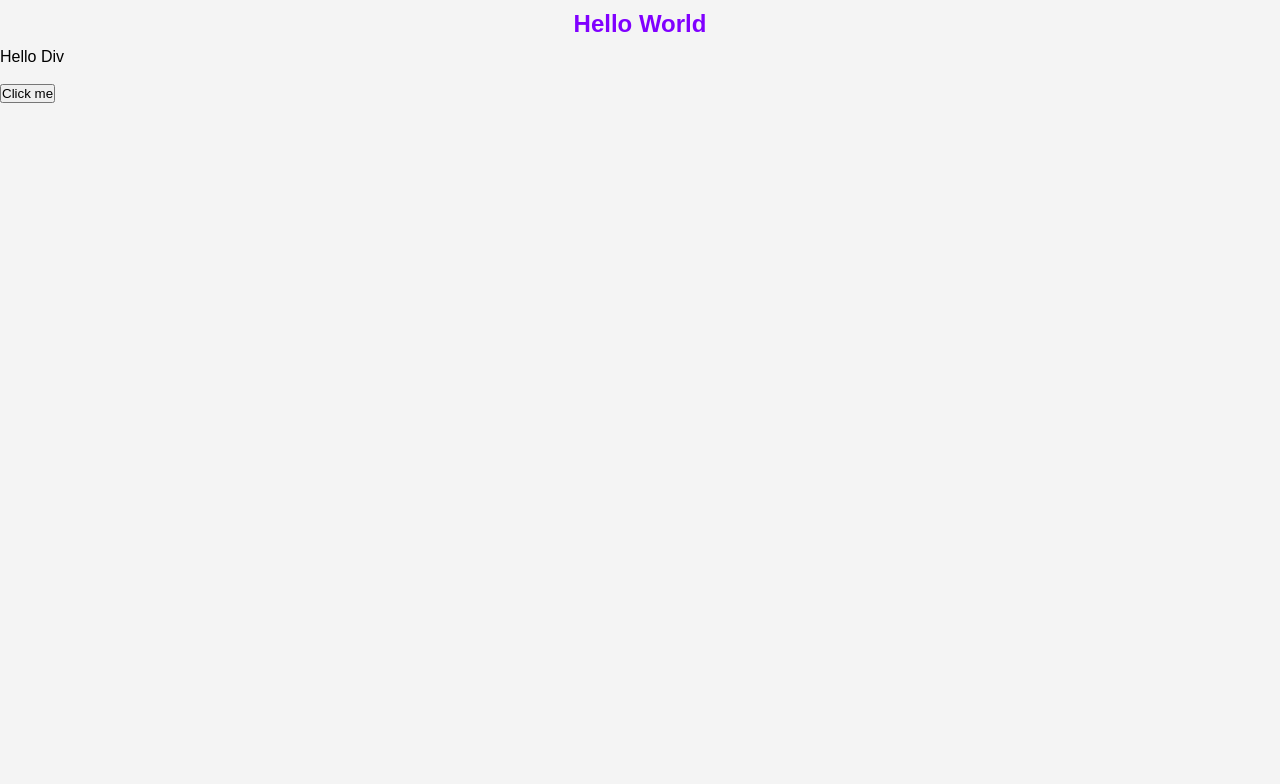
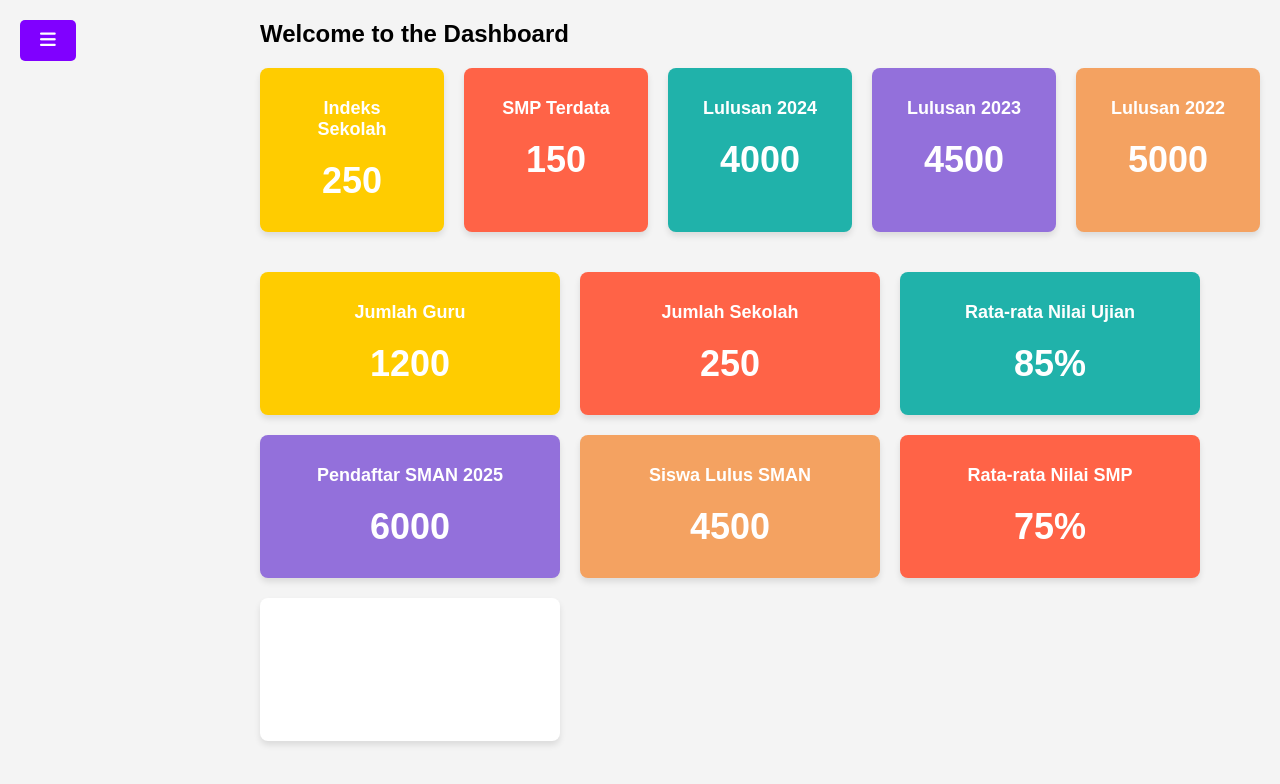
Before and after one commit to PPDBJATIM/PPDBJATIM.github.io, a plain HTML site: page index.html in a window 1280 px wide. Drawn offline with Linux system fonts and the light colour scheme.

Commit message:
Update index.html

```diff
--- a/index.html
+++ b/index.html
@@ -1,15 +1,91 @@
 <!DOCTYPE html>
 <html lang="en">
-    <head>
-        <meta charset="UTF-8" />
-        <title>Title</title>
-        <link rel="stylesheet" href="styles.css" />
-        <script src="script.js"></script>
-    </head>
-    <body>
-        <h1 class="title">Hello World</h1>
-        <div id="mainDiv">Hello Div</div>
-        <br />
-        <button onclick="buttonClicked()">Click me</button>
-    </body>
+<head>
+    <meta charset="UTF-8">
+    <meta name="viewport" content="width=device-width, initial-scale=1.0">
+    <title>Indeks Sekolah PPDB Provinsi Jawa Timur 2025</title>
+    <link rel="stylesheet" href="https://cdnjs.cloudflare.com/ajax/libs/font-awesome/6.7.1/css/all.min.css" integrity="sha512-5Hs3dF2AEPkpNAR7UiOHba+lRSJNeM2ECkwxUIxC1Q/FLycGTbNapWXB4tP889k5T5Ju8fs4b1P5z/iB4nMfSQ==" crossorigin="anonymous" referrerpolicy="no-referrer" />
+    <link rel="stylesheet" type="text/css" href="styles.css">
+</head>
+<body>
+    <div class="wrapper">
+        <div class="slide" id="sidebar">
+            <h1>DASBOR</h1>
+            <button id="closeBtn" class="close-btn"><i class="fas fa-times"></i></button>
+            <ul>
+                <li><a href="dashboard.html"><i class="fas fa-tv"></i> Dashboard</a></li>
+                <li><a href="#"><i class="fas fa-user"></i> User</a></li>
+                <li><a href="#"><i class="fas fa-folder"></i> Folder</a></li>
+                <li><a href="#"><i class="fa fa-grip"></i> List</a></li>
+                <li><a href="#"><i class="fas fa-radio"></i> Status</a></li>
+                <li><a href="#"><i class="fas fa-comment"></i> Information</a></li>
+                <li><a href="#"><i class="fas fa-book"></i> Storage</a></li>
+                <li><a href="#"><i class="fas fa-cogs"></i> Settings</a></li>
+            </ul>
+        </div>
+
+        <div class="main-content">
+            <button id="openBtn" class="open-btn"><i class="fas fa-bars"></i></button>
+            <h2>Welcome to the Dashboard</h2>
+
+            <!-- Data Summary Section -->
+            <div class="data-summary">
+                <div class="data-box">
+                    <h3>Indeks Sekolah</h3>
+                    <p>250</p>
+                </div>
+                <div class="data-box">
+                    <h3>SMP Terdata</h3>
+                    <p>150</p>
+                </div>
+                <div class="data-box">
+                    <h3>Lulusan 2024</h3>
+                    <p>4000</p>
+                </div>
+                <div class="data-box">
+                    <h3>Lulusan 2023</h3>
+                    <p>4500</p>
+                </div>
+                <div class="data-box">
+                    <h3>Lulusan 2022</h3>
+                    <p>5000</p>
+                </div>
+            </div>
+
+            <!-- Additional Data Sections -->
+            <div class="additional-data">
+                <div class="data-box">
+                    <h3>Jumlah Guru</h3>
+                    <p>1200</p>
+                </div>
+                <div class="data-box">
+                    <h3>Jumlah Sekolah</h3>
+                    <p>250</p>
+                </div>
+                <div class="data-box">
+                    <h3>Rata-rata Nilai Ujian</h3>
+                    <p>85%</p>
+                </div>
+                <div class="data-box">
+                    <h3>Pendaftar SMAN 2025</h3>
+                    <p>6000</p>
+                </div>
+                <div class="data-box">
+                    <h3>Siswa Lulus SMAN</h3>
+                    <p>4500</p>
+                </div>
+                <div class="data-box">
+                    <h3>Rata-rata Nilai SMP</h3>
+                    <p>75%</p>
+                </div>
+                <div class="data-box">
+                    <h3>Pendaftar SMKN</h3>
+                    <p>8000</p>
+                </div>
+            </div>
+        </div>
+    </div>
+
+    <script src="script.js"></script>
+</body>
 </html>
```
